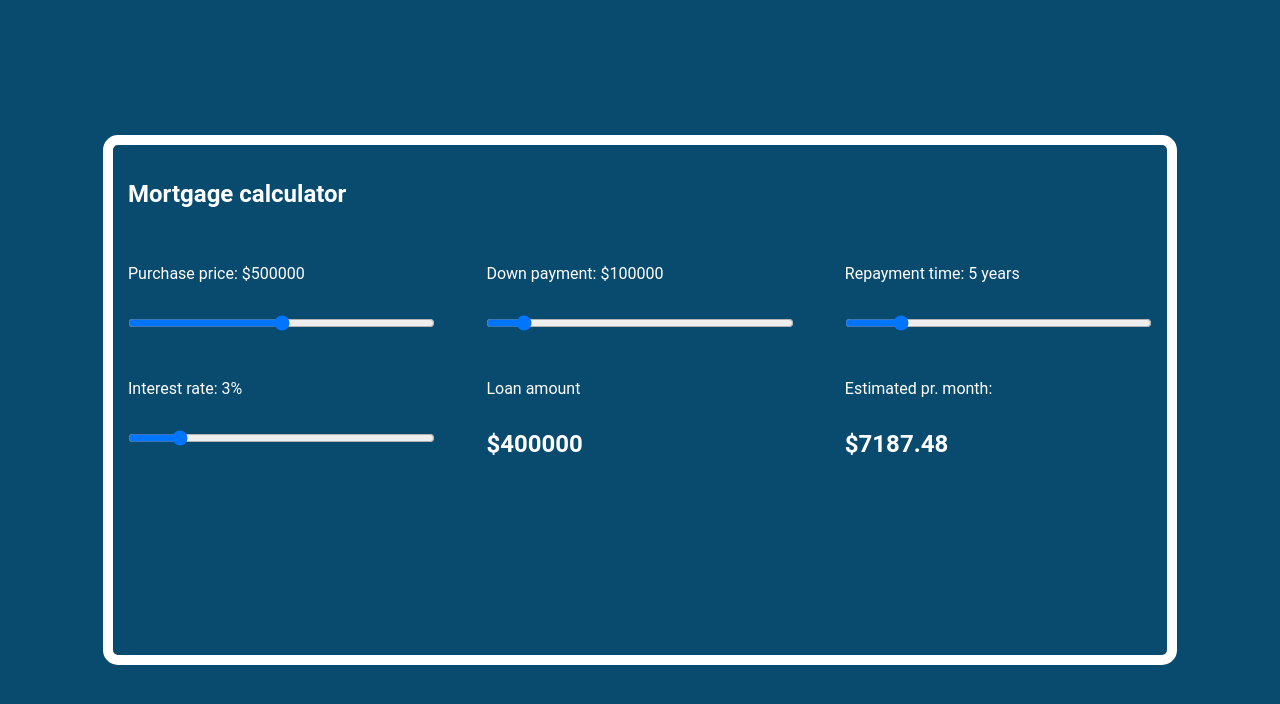
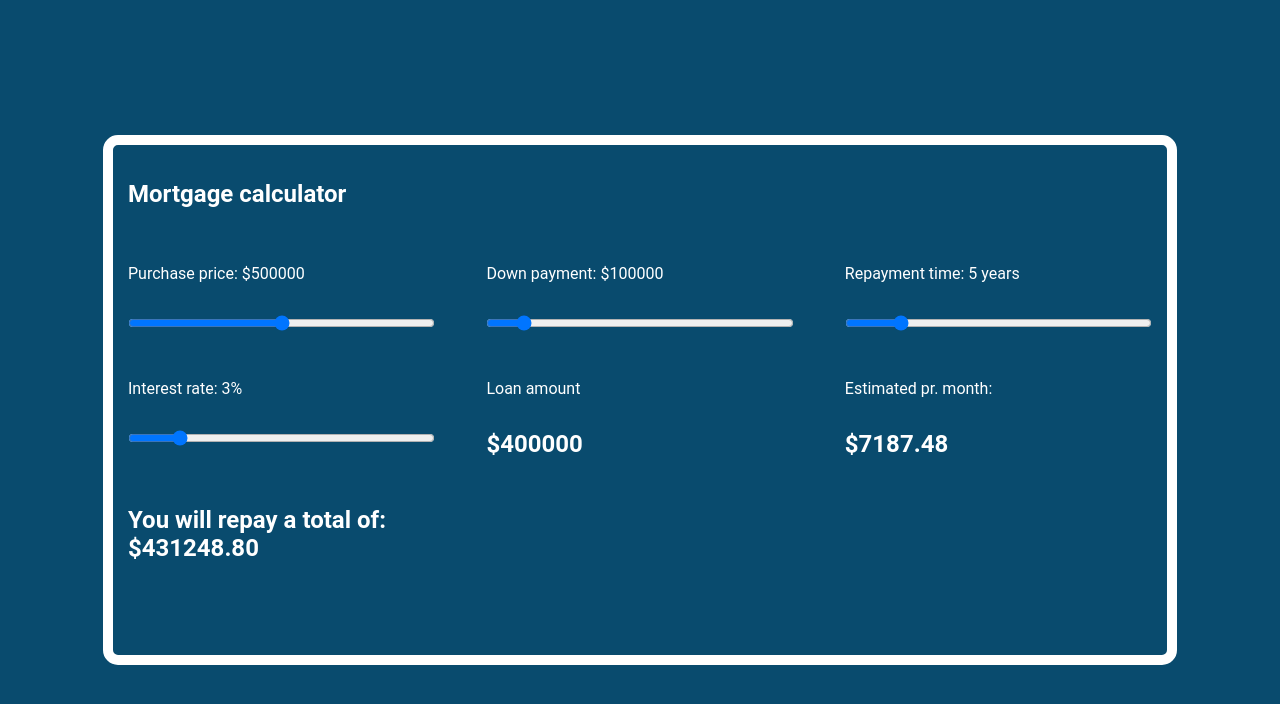
Before and after one commit to szymonp1992/mortgage-calculator-web-app, a Vue app: page / in a window 1280 px wide. Shown: the top 704 px of the page. Built offline with nearby package versions, Linux system fonts and the light colour scheme.

Commit message:
Calculator working and showing the total amount to be repaid over the loan duration

```diff
--- a/src/App.vue
+++ b/src/App.vue
@@ -66,6 +66,9 @@
         <p>Estimated pr. month:</p>
         <h2>${{ perMonth }}</h2>
       </div>
+      <div>
+        <h2>You will repay a total of: ${{ totalAmountToBeRepaid }}</h2>
+      </div>
     </div>
   </div>
 </template>
@@ -81,6 +84,7 @@ export default {
     const interestRate = ref(0.03);
     const loanAmount = ref(0);
     const perMonth = ref(0);
+    const totalAmountToBeRepaid = ref(0);
 
     onMounted(() => {
       // loanAmount.value = purchasePrice.value - downPayment.value;
@@ -98,15 +102,18 @@ export default {
       let monthlyPayment;
       if (!monthlyInterestRate) {
         monthlyPayment = totalLoanAmount / repaymentMonths;
-        perMonth.value = monthlyPayment.toFixed(2);
-        return;
+      } else {
+        monthlyPayment =
+          (totalLoanAmount *
+            (monthlyInterestRate *
+              Math.pow(1 + monthlyInterestRate, repaymentMonths))) /
+          (Math.pow(1 + monthlyInterestRate, repaymentMonths) - 1);
       }
-      monthlyPayment =
-        (totalLoanAmount *
-          (monthlyInterestRate *
-            Math.pow(1 + monthlyInterestRate, repaymentMonths))) /
-        (Math.pow(1 + monthlyInterestRate, repaymentMonths) - 1);
       perMonth.value = monthlyPayment.toFixed(2);
+
+      totalAmountToBeRepaid.value = (perMonth.value * repaymentMonths).toFixed(
+        2
+      );
     }
 
     function changeValue(e) {
@@ -122,12 +129,6 @@ export default {
       if (e.target.id === "interest-rate") {
         interestRate.value = e.target.value;
       }
-      // loanAmount.value = purchasePrice.value - downPayment.value;
-      // const p = loanAmount.value;
-      // const i = interestRate.value / 12;
-      // const n = repaymentTime.value * 12;
-      // perMonth.value = (p * (((i * (1 + i)) ^ n) / ((1 + i) ^ (n - 1)))) / n;
-      // perMonth.value.toFixed();
       calculateRate();
     }
 
@@ -138,6 +139,7 @@ export default {
       interestRate,
       loanAmount,
       perMonth,
+      totalAmountToBeRepaid,
       changeValue,
     };
   },
```
